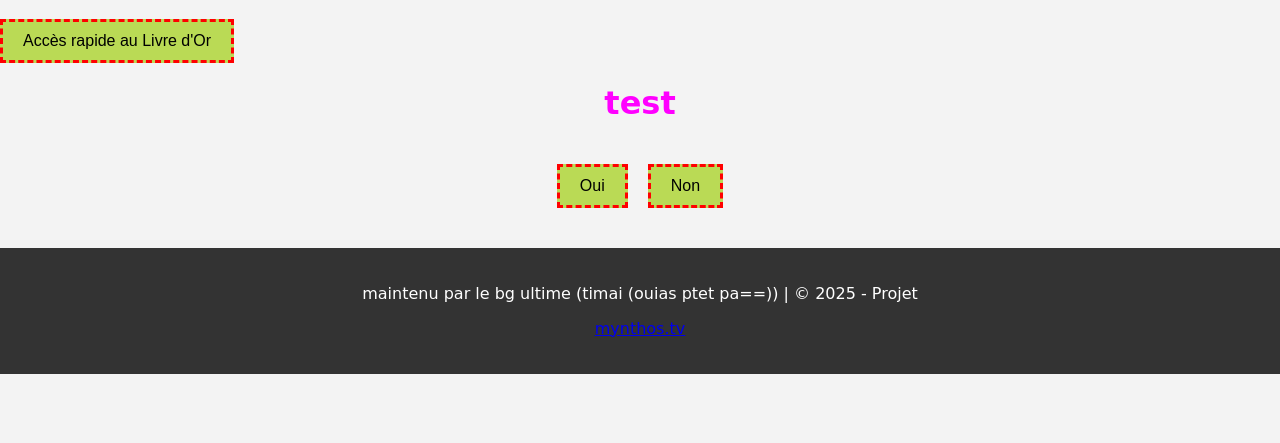
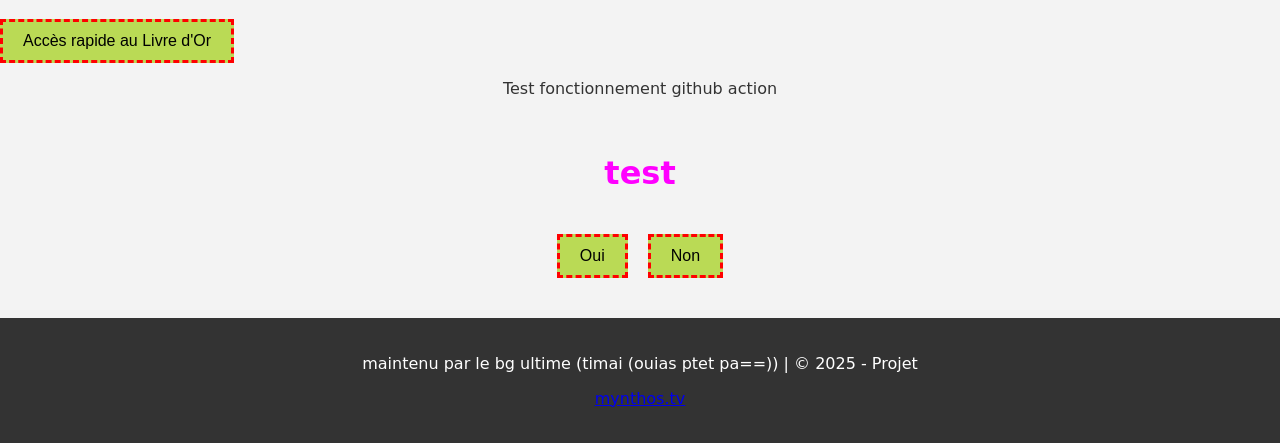
Before and after one commit to BobLeClou/ovh_site, a PHP site: page / in a window 1280 px wide. Shown: the part 39-482 px from the top of the page. Run offline with PHP 8.4, Linux system fonts and the light colour scheme.

Commit message:
Add test message for GitHub Actions functionality

```diff
--- a/index.php
+++ b/index.php
@@ -31,6 +31,8 @@
 <br><a href="/goldenbook/goldenbook.php"><button>Accès rapide au Livre d'Or</button></a><br>
 
 <div id="content" class="container">
+  <p>Test fonctionnement github action</p>
+  <br>
   <h1>test</h1>
   <div class="button-group">
     <button onclick="afficherOui()">Oui</button>
```
